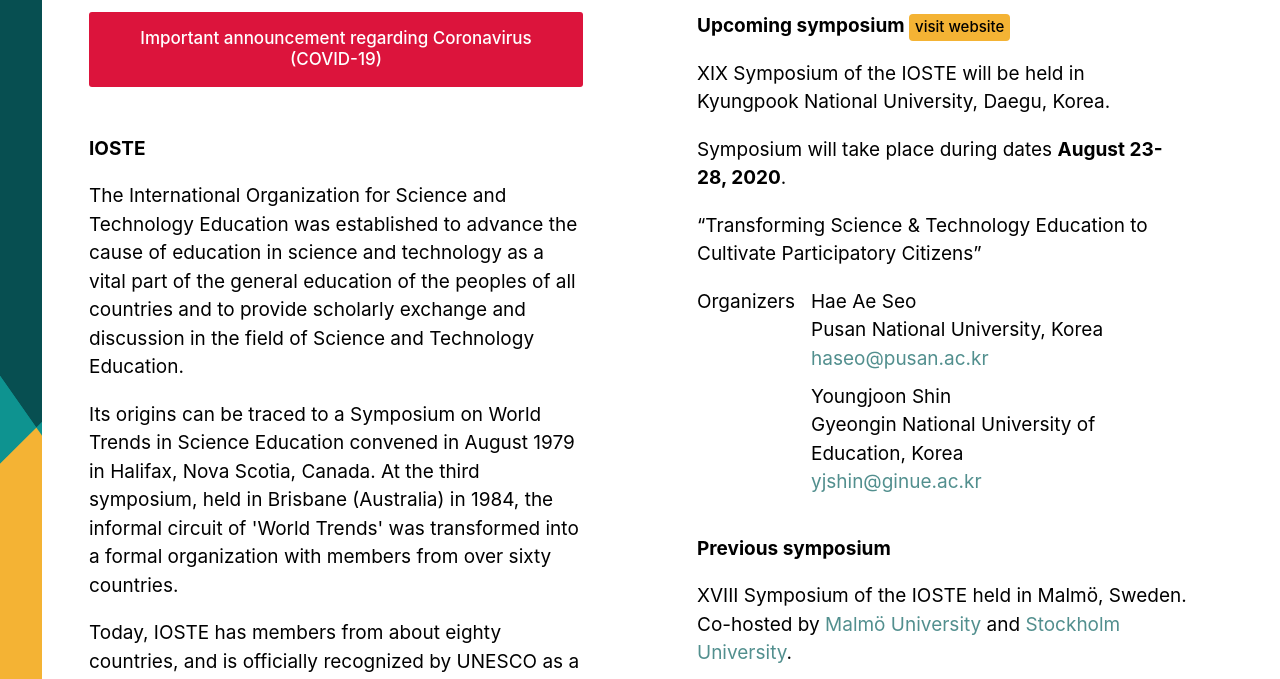
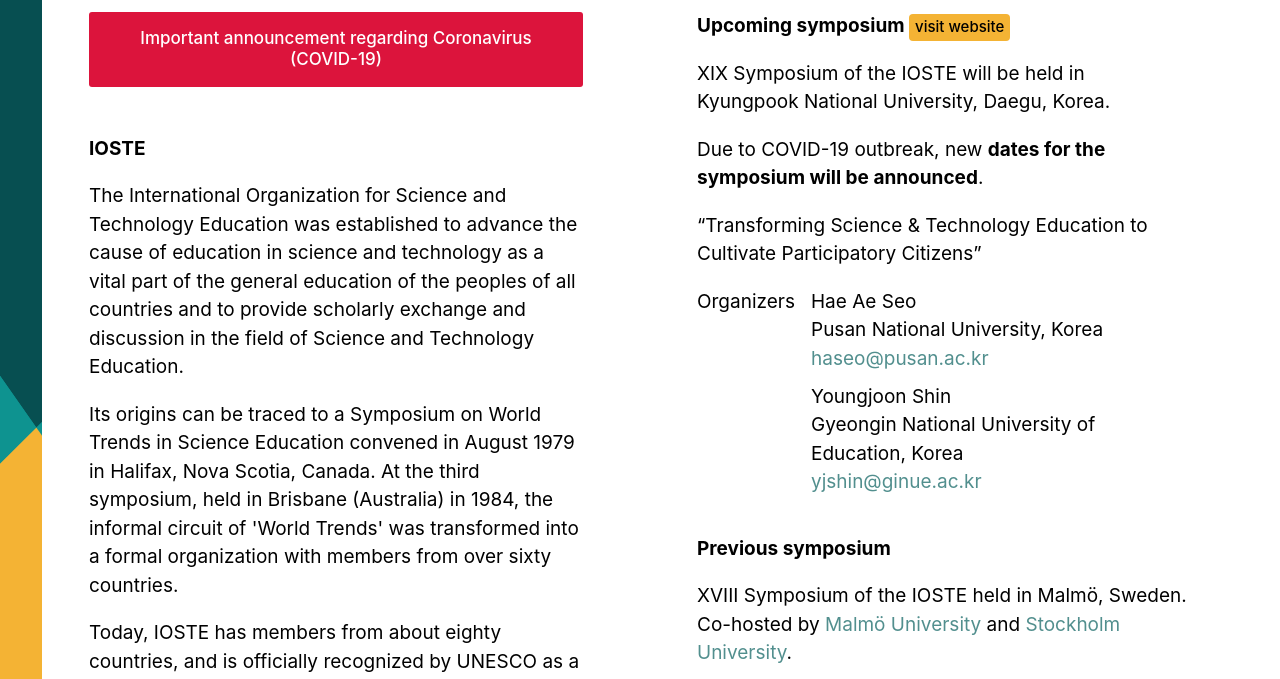
Before and after one commit to IOSTE/ioste.org, a plain HTML site: page index.html in a window 1280 px wide. Shown: the part 77-756 px from the top of the page. Drawn offline with Linux system fonts and the light colour scheme.

Commit message:
Update date information

```diff
--- a/index.html
+++ b/index.html
@@ -353,7 +353,7 @@
       <a href="http://www.ioste2020korea.kr/" style="display:inline-block;background:#f4b334;color:#000;font-size:15px;font-weight:500;padding:2px 6px;border-radius:4px" rel="noopener noreferrer" target="_blank">visit website</a>
     </h2>
     <p>XIX Symposium of the IOSTE will be held in Kyungpook National University, Daegu, Korea.</p>
-    <p>Symposium will take place during dates <strong>August 23-28, 2020</strong>.</p>
+    <p>Due to COVID-19 outbreak, new <strong>dates for the symposium will be announced</strong>.</p>
     <p>“Transforming Science &amp; Technology Education to Cultivate Participatory Citizens”</p>
     <ul>
       <li>
```
